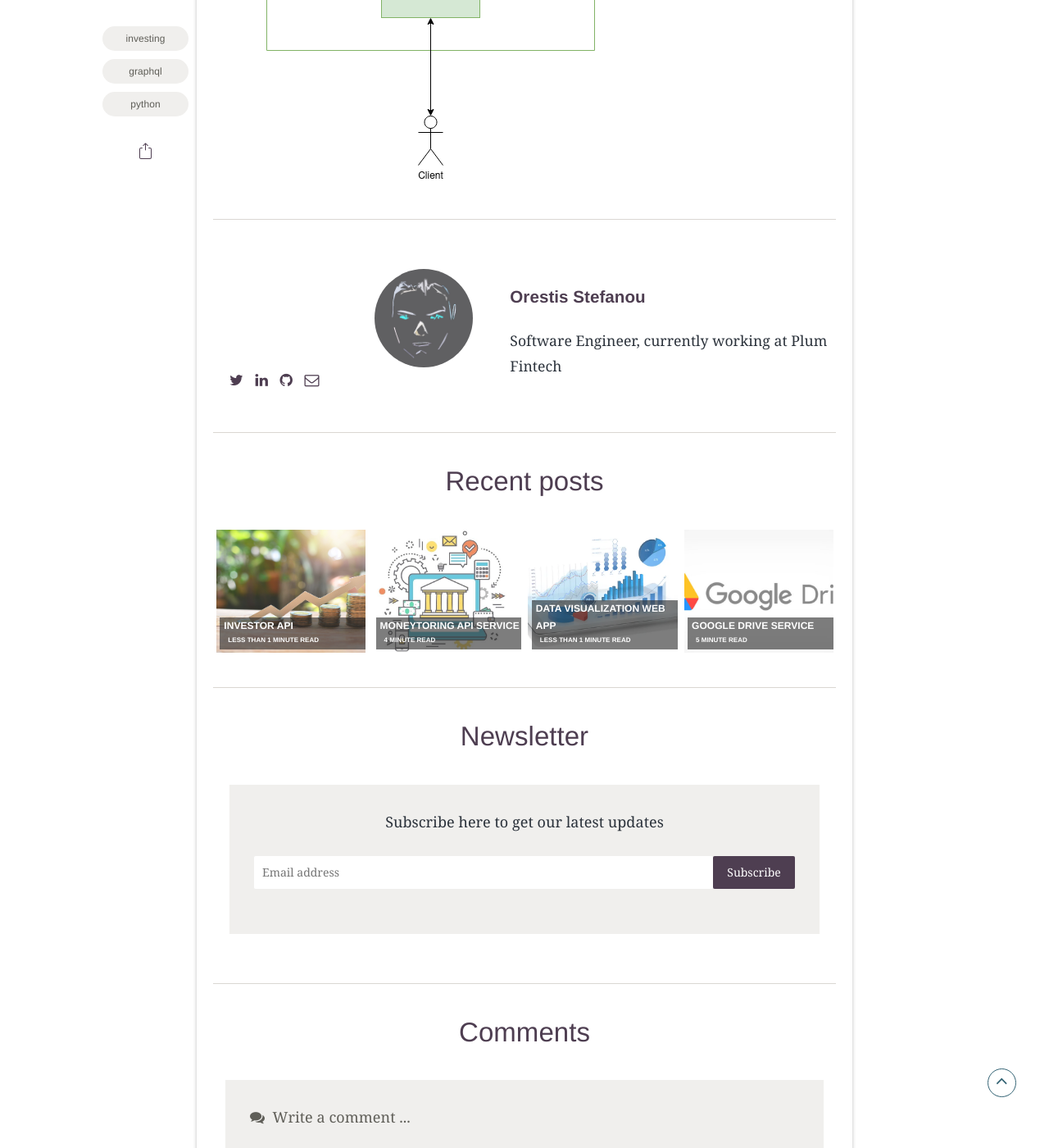
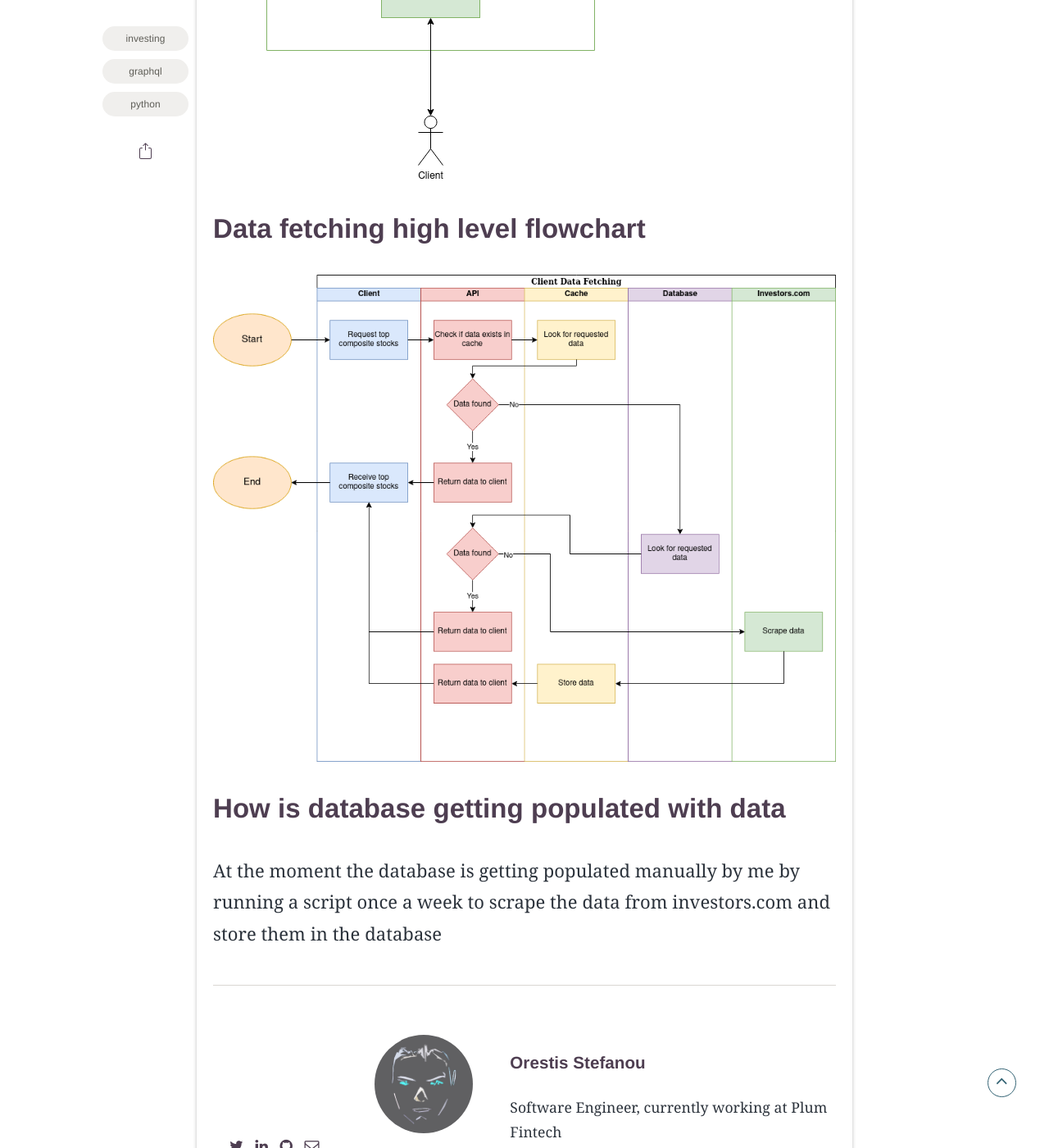
Before and after one commit to OrestisStefanou/OrestisStefanou.github.io, a Jekyll site: the page built from _posts/2022-12-13-Investors-API.md, in a window 1280 px wide and 1400 px high, scrolled down 1785 px. Shown: the whole window at 82% size. Built offline with Jekyll 4.4.1, drawn with Linux system fonts in a browser that asks for light colours; some web fonts are replaced; comment, search, counter and statistics services are not loaded.

Commit message:
Investor api post progress

```diff
--- a/_posts/2022-12-13-Investors-API.md
+++ b/_posts/2022-12-13-Investors-API.md
@@ -14,3 +14,12 @@ As a software engineer who works at a company that provides a platform to invest
 ## System high level architecture
 
 <center><img src='./assets/img/posts/20221213/architecture.png'></center>
+
+
+## Data fetching high level flowchart
+
+<center><img src='./assets/img/posts/20221213/flowchart1.png'></center>
+
+
+## How is database getting populated with data
+At the moment the database is getting populated manually by me by running a script once a week to scrape the data from investors.com and store them in the database
```
Also changed, not shown: assets/img/posts/20221213/flowchart1.png (added).
